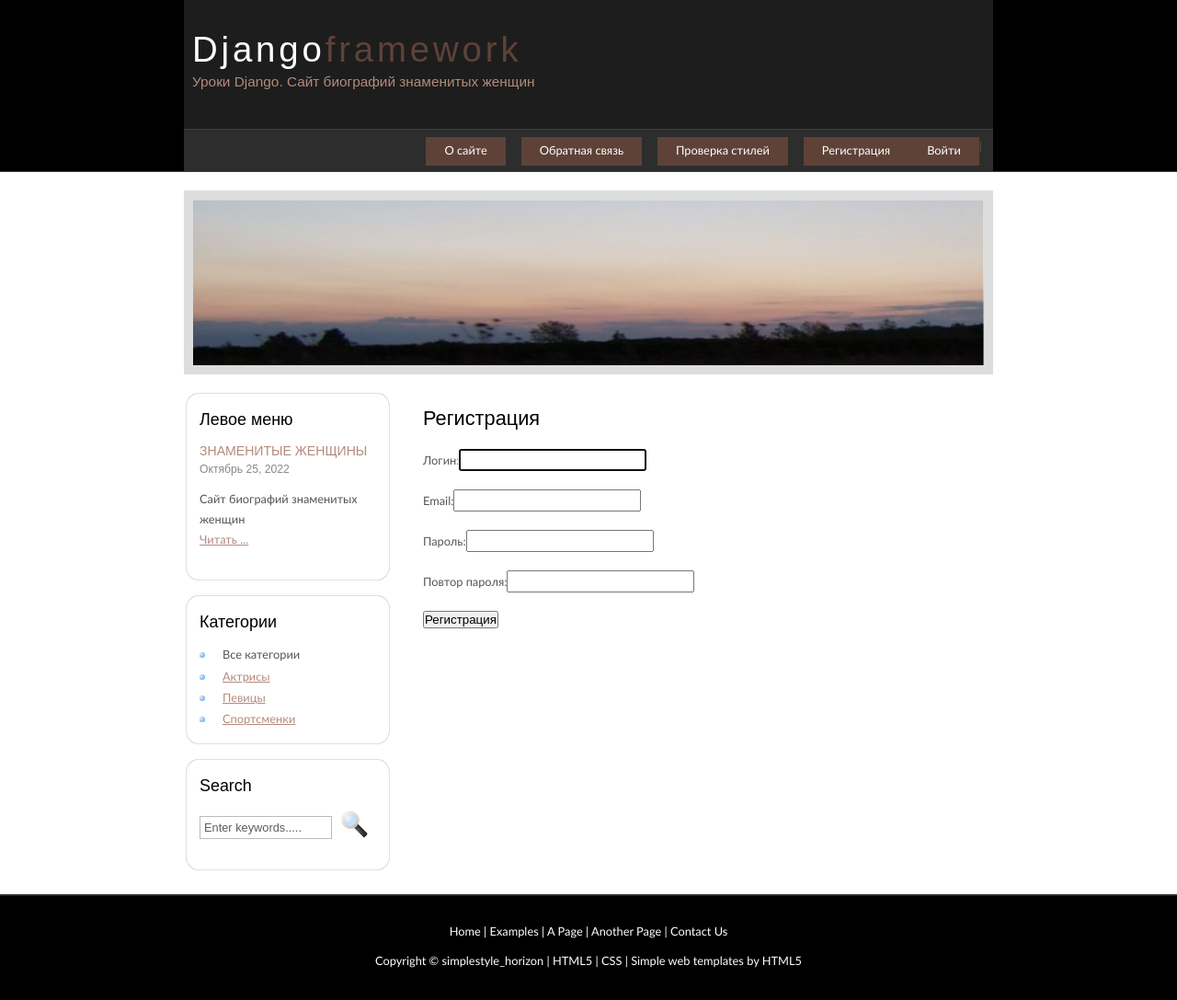
After one commit to alexsks65536/Django_S_Balakirev, a Django app: page /register/ in a window 1280 px wide. The commit adds this page. Shown: the whole page at 92% size. Run offline with Django 3.2, Linux system fonts and the light colour scheme; data comes from the database, SQL or seed files in the repository; both versions use the stored data as it was after the commit.

Commit message:
Регистрация пользователей на сайте

```diff
--- a/coolsite/women/forms.py
+++ b/coolsite/women/forms.py
@@ -1,4 +1,6 @@
 from django import forms
+from django.contrib.auth.forms import UserCreationForm
+from django.contrib.auth.models import User
 from django.core.exceptions import ValidationError
 
 from .models import *
@@ -28,3 +30,19 @@
             raise ValidationError('Длина превышает 200 символов')
 
         return title
+
+
+class RegisterUserForm(UserCreationForm):
+    username = forms.CharField(label='Логин', widget=forms.TextInput(attrs={'class': 'form-input'}))
+    email = forms.EmailField(label='Email', widget=forms.EmailInput(attrs={'class': 'form-input'}))
+    password1 = forms.CharField(label='Пароль', widget=forms.PasswordInput(attrs={'class': 'form-input'}))
+    password2 = forms.CharField(label='Повтор пароля', widget=forms.PasswordInput(attrs={'class': 'form-input'}))
+
+    class Meta:
+        model = User
+        fields = ('username', 'email', 'password1', 'password2')
+        # widgets = {
+        #     'username': forms.TextInput(attrs={'class': 'form-input'}),
+        #     'password1': forms.PasswordInput(attrs={'class': 'form-input'}),
+        #     'password2': forms.PasswordInput(attrs={'class': 'form-input'}),
+        # }
--- a/coolsite/women/static/women/css/style.css
+++ b/coolsite/women/static/women/css/style.css
@@ -232,7 +232,13 @@
 #content ul
 { margin: 2px 0 22px 0px;}
 
-#content ul li, .sidebar ul li
+#content ul li
+{ list-style-type: none;
+  margin: 0 0 0 0;
+  padding: 0 0 4px 25px;
+  line-height: 1.5em;}
+
+.sidebar ul li
 { list-style-type: none;
   background: url(/static/women/images/bullet.png) no-repeat;
   margin: 0 0 0 0;
@@ -314,6 +320,18 @@
   border: 0;
   background: none;}
 
+.form-input {
+  font: 100% arial;
+  height: 20px;
+  width: 200px;
+  color: #545454;
+}
+
+.form-error {
+  font: 110% arial;
+  color: red;
+}
+
 .separator
 { width: 100%;
   height: 0;
@@ -382,8 +400,3 @@
 
 ul#page_menu li a:hover
 { color: #B48A7C;}
-
-.non_li li{
-    list-style-type: none;
-    display: inline-block;
-}
--- a/coolsite/women/templates/women/base.html
+++ b/coolsite/women/templates/women/base.html
@@ -27,11 +27,10 @@
             <!-- put class="selected" in the li tag for the selected page - to highlight which page you're on -->
             {% for m in menu %}
                 {% if not forloop.last %}
-                    <li class=""><a href="{% url m.url_name %}">{{m.title}}</a></li>
-                {% else %}
-                    <li class=""><a href="{% url m.url_name %}">{{ m.title }}</a></li>
+                    <li><a href="{% url m.url_name %}">{{m.title}}</a></li>
                 {% endif %}
-            {% endfor %}
+             {% endfor %}
+                    <li><a href="{% url 'register' %}">Регистрация</a> | <a href="{% url 'login' %}">Войти</a></li>
           </ul>
       </div>
         {% endblock mainmenu %}
@@ -91,21 +90,21 @@
                     <div id="page_menubar">
                         <ul id="page_menu">
                             {% if page_obj.has_previous %} <!--отображение стрелок  <  ...   -->
-                                <li class="">
+                                <li>
                                     <a href="?page={{ page_obj.previous_page_number }}">&lt</a>
                                 </li>
                             {% endif %}
                             {% for p in paginator.page_range %}
                                 {% if page_obj.number == p %}
-                                    <li id="non_li" class="non_li">{{ p }}</li>
+                                    <li>{{ p }}</li>
                                 {% elif p >= page_obj.number|add:-2 and p <= page_obj.number|add:2 %}<!--обрезание по 2 ссылки-->
-                                    <li class="non_li">
+                                    <li>
                                         <a href="?page={{ p }}">{{ p }}</a>
                                     </li>
                                 {% endif %}
                             {% endfor %}
                             {% if page_obj.has_next %} <!--отображение стрелок    ... >  -->
-                                <li class="">
+                                <li>
                                     <a href="?page={{ page_obj.next_page_number }}">&gt</a>
                                 </li>
                             {% endif %}
--- a/coolsite/women/templates/women/index.html
+++ b/coolsite/women/templates/women/index.html
@@ -14,7 +14,7 @@
                 {% autoescape off %}  <!-- Отключение экранирования тегов в Django-->
                 <p>{{ p.content|linebreaks|truncatewords:50 }}</p>  <!-- linebreaks - фильтр для абзацев -->
                 {% endautoescape %}
-                <div class="clear"></div>
+                <div class=""></div>
                 <!--<p class=""><a href="{% url 'post' p.pk %}">Читать пост</a></p> Это первый способ -->
                 <p class=""><a href="{{ p.get_absolute_url }}">Читать пост</a></p>
                 <hr>
--- /dev/null
+++ b/coolsite/women/templates/women/register.html
@@ -0,0 +1,16 @@
+{% extends 'women/base.html' %}
+
+{% block content %}
+    <h1>{{ title }}</h1>
+
+    <form method="post">
+        {% csrf_token %}
+        <!--{{ form.as_p }}-->
+        {% for f in form %}
+        <p><label class="form-label" for="{{ f.id_for_label }}">{{ f.label }}:</label>{{ f }}</p>
+        <div class="form-error">{{ f.errors }}</div>
+        {% endfor %}
+        <button type="submit">Регистрация</button>
+    </form>
+
+{% endblock %}
--- a/coolsite/women/urls.py
+++ b/coolsite/women/urls.py
@@ -8,6 +8,7 @@
     path('addpage/', AddPage.as_view(), name='addpage'),
     path('contact/', WomenContact.as_view(), name='contact'),
     path('login/', WomenLogin.as_view(), name='login'),
+    path('register/', RegisterUser.as_view(), name='register'),
     path('css_example/', CssExample.as_view(), name='css_example'),
     path('post/<slug:post_slug>/', ShowPost.as_view(), name='post'),
     path('category/<slug:cat_slug>/', WomenCategory.as_view(), name='category'),
--- a/coolsite/women/views.py
+++ b/coolsite/women/views.py
@@ -5,7 +5,7 @@
 from django.contrib.auth.mixins import LoginRequiredMixin
 from django.core.paginator import Paginator
 
-from .forms import AddPostForm
+from .forms import AddPostForm, RegisterUserForm
 from .models import *
 from .utils import *
 
@@ -204,3 +204,17 @@
 #         'cat_selected': cat_slug,
 #     }
 #     return render(request, 'women/index.html', context=context)
+
+
+class RegisterUser(DataMixin, CreateView):
+    form_class = RegisterUserForm
+    template_name = 'women/register.html'
+    success_url = reverse_lazy('login')
+
+    def get_context_data(self, *, object_list=None, **kwargs):
+        """
+        Передача динамического контекста
+        """
+        context = super().get_context_data(**kwargs)
+        c_def = self.get_user_context(title="Регистрация")
+        return dict(list(context.items()) + list(c_def.items()))  # объединение словарей для передачи контекста
```
Also changed, not shown: coolsite/db.sqlite3.
